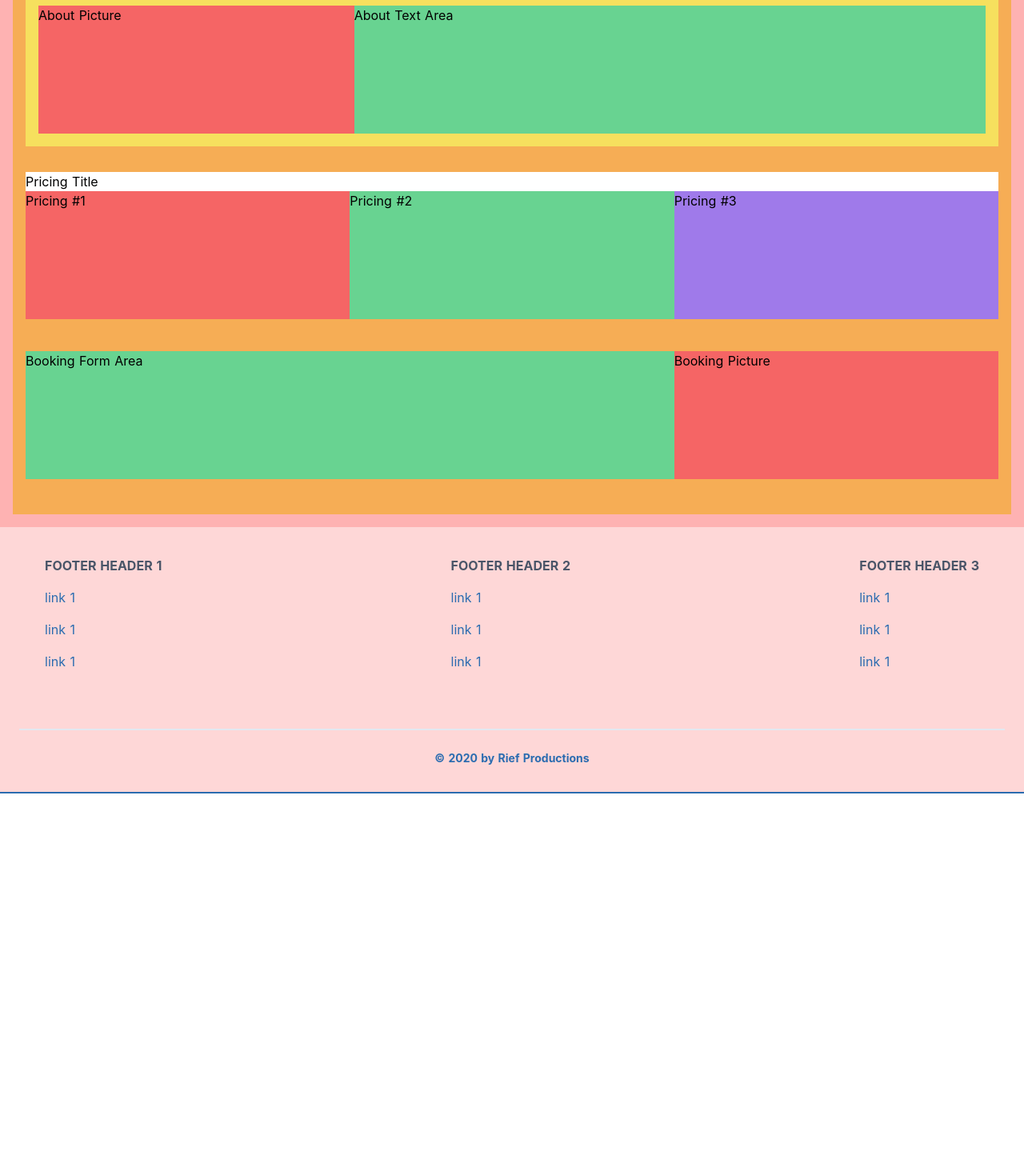
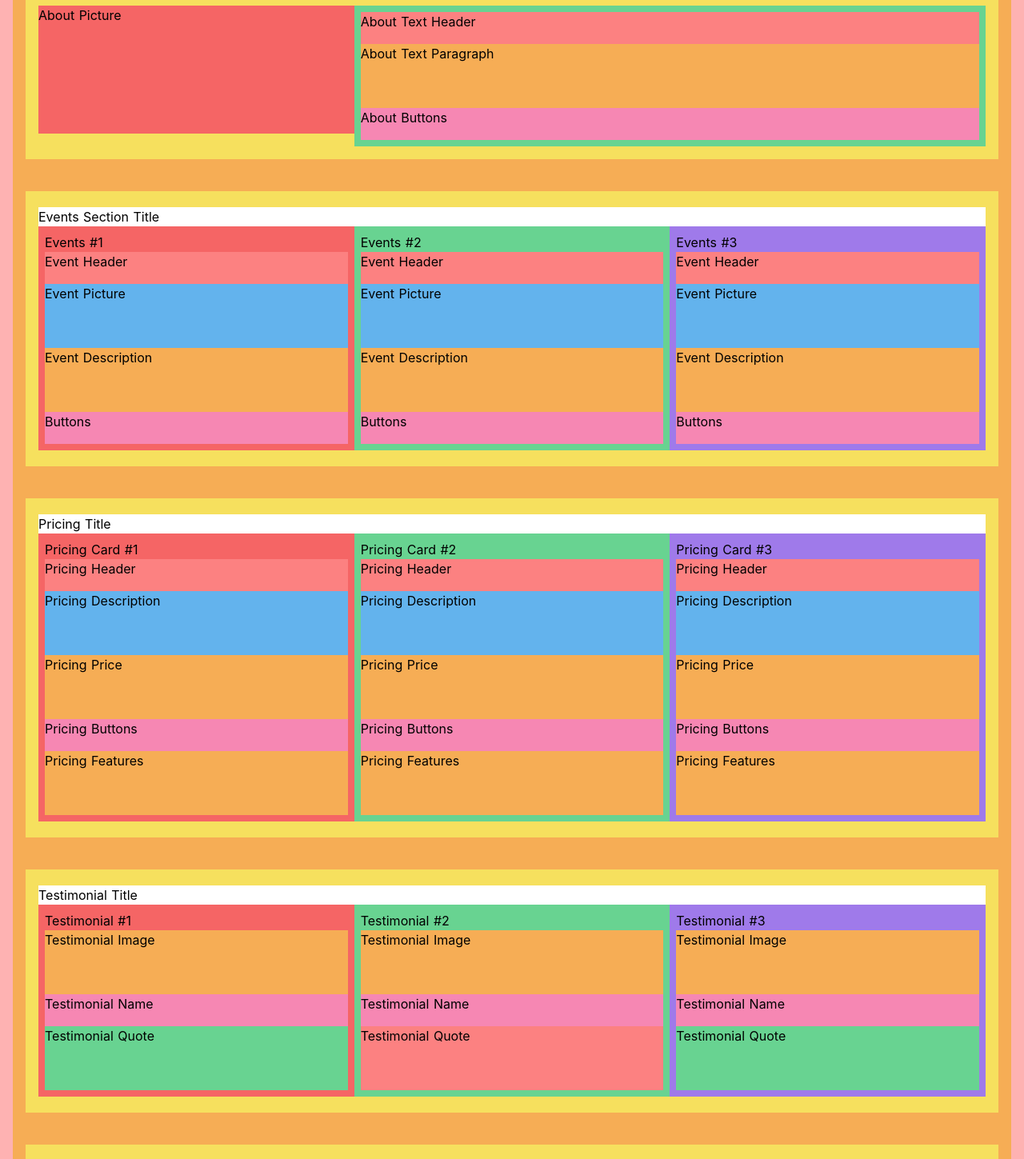
Before and after one commit to riefer02/band-app-nuxt, a Nuxt app: page / in a window 1280 px wide. Shown: the part 300-1749 px from the top of the page at 80% size. Before the commit the page ends 1292 px from the top, so only its background shows below. Built offline with nearby package versions, Linux system fonts and the light colour scheme; what vue-responsive-video-background-player would draw is missing.

Commit message:
new mobile first layout

```diff
--- a/components/about/About.vue
+++ b/components/about/About.vue
@@ -1,8 +1,10 @@
 <template>
-  <div class="h-56 bg-orange-400 py-5 px-4">
+  <div class="bg-orange-400 py-5 px-4">
     <div class="flex flex-col md:flex-row bg-yellow-400 px-4 py-4">
-      <div class="bg-green-400 w-full md:w-2/3 h-40 md:order-2">
-        About Text Area
+      <div class="bg-green-400 py-2 px-2 w-full md:w-2/3 md:order-2">
+        <div class="h-10 bg-red-400">About Text Header</div>
+        <div class="h-20 bg-orange-400">About Text Paragraph</div>
+        <div class="h-10 bg-pink-400">About Buttons</div>
       </div>
       <div class="bg-red-500 w-full md:w-1/3 h-40 md:order-1">
         About Picture
--- a/components/booking/Booking.vue
+++ b/components/booking/Booking.vue
@@ -1,8 +1,14 @@
 <template>
-  <div class="h-56 bg-orange-400 py-5 px-4">
-    <div class="flex bg-yellow-400">
-      <div class="block bg-green-400 w-2/3 h-40">Booking Form Area</div>
-      <div class="block bg-red-500 w-1/3 h-40">Booking Picture</div>
+  <div class="bg-orange-400 py-5 px-4">
+    <div class="bg-yellow-400 py-5 px-4">
+      <div class="flex flex-col md:flex-row bg-yellow-400">
+        <div class="block bg-red-500 w-full md:w-1/3 h-40 md:order-2">
+          Booking Picture
+        </div>
+        <div class="block bg-green-400 w-full md:w-2/3 h-40 md:order-1">
+          Booking Form Area
+        </div>
+      </div>
     </div>
   </div>
 </template>
--- /dev/null
+++ b/components/events/Events.vue
@@ -0,0 +1,36 @@
+<template>
+  <div class="bg-orange-400 py-5 px-4">
+    <div class="px-4 py-5 bg-yellow-400">
+      <div class="block bg-white">Events Section Title</div>
+      <div class="flex flex-col md:flex-row bg-yellow-400">
+        <div class="block bg-red-500 px-2 py-2 w-full md:w-1/3">
+          Events #1
+          <div class="h-10 bg-red-400">Event Header</div>
+          <div class="h-20 bg-blue-400">Event Picture</div>
+          <div class="h-20 bg-orange-400">Event Description</div>
+          <div class="h-10 bg-pink-400">Buttons</div>
+        </div>
+        <div class="block bg-green-400 px-2 py-2 w-full md:w-1/3">
+          Events #2
+          <div class="h-10 bg-red-400">Event Header</div>
+          <div class="h-20 bg-blue-400">Event Picture</div>
+          <div class="h-20 bg-orange-400">Event Description</div>
+          <div class="h-10 bg-pink-400">Buttons</div>
+        </div>
+        <div class="block bg-purple-500 px-2 py-2 w-full md:w-1/3">
+          Events #3
+          <div class="h-10 bg-red-400">Event Header</div>
+          <div class="h-20 bg-blue-400">Event Picture</div>
+          <div class="h-20 bg-orange-400">Event Description</div>
+          <div class="h-10 bg-pink-400">Buttons</div>
+        </div>
+      </div>
+    </div>
+  </div>
+</template>
+
+<script>
+export default {}
+</script>
+
+<style lang="scss" scoped></style>
--- a/components/pricing/Pricing.vue
+++ b/components/pricing/Pricing.vue
@@ -1,10 +1,34 @@
 <template>
-  <div class="h-56 bg-orange-400 py-5 px-4">
-    <div class="block bg-white">Pricing Title</div>
-    <div class="flex bg-yellow-400">
-      <div class="block bg-red-500 w-1/3 h-40">Pricing #1</div>
-      <div class="block bg-green-400 w-1/3 h-40">Pricing #2</div>
-      <div class="block bg-purple-500 w-1/3 h-40">Pricing #3</div>
+  <div class="bg-orange-400 py-5 px-4">
+    <div class="px-4 py-5 bg-yellow-400">
+      <div class="block bg-white">Pricing Title</div>
+      <div class="flex flex-col md:flex-row bg-yellow-400">
+        <div class="block bg-red-500 w-full px-2 py-2 md:w-1/3">
+          Pricing Card #1
+          <div class="h-10 bg-red-400">Pricing Header</div>
+          <div class="h-20 bg-blue-400">Pricing Description</div>
+          <div class="h-20 bg-orange-400">Pricing Price</div>
+          <div class="h-10 bg-pink-400">Pricing Buttons</div>
+          <div class="h-20 bg-orange-400">Pricing Features</div>
+        </div>
+
+        <div class="block bg-green-400 w-full px-2 py-2 md:w-1/3">
+          Pricing Card #2
+          <div class="h-10 bg-red-400">Pricing Header</div>
+          <div class="h-20 bg-blue-400">Pricing Description</div>
+          <div class="h-20 bg-orange-400">Pricing Price</div>
+          <div class="h-10 bg-pink-400">Pricing Buttons</div>
+          <div class="h-20 bg-orange-400">Pricing Features</div>
+        </div>
+        <div class="block bg-purple-500 w-full px-2 py-2 md:w-1/3">
+          Pricing Card #3
+          <div class="h-10 bg-red-400">Pricing Header</div>
+          <div class="h-20 bg-blue-400">Pricing Description</div>
+          <div class="h-20 bg-orange-400">Pricing Price</div>
+          <div class="h-10 bg-pink-400">Pricing Buttons</div>
+          <div class="h-20 bg-orange-400">Pricing Features</div>
+        </div>
+      </div>
     </div>
   </div>
 </template>
--- /dev/null
+++ b/components/testimonial/Testimonial.vue
@@ -0,0 +1,33 @@
+<template>
+  <div class="bg-orange-400 py-5 px-4">
+    <div class="px-4 py-5 bg-yellow-400">
+      <div class="block bg-white">Testimonial Title</div>
+      <div class="flex flex-col md:flex-row bg-yellow-400">
+        <div class="block bg-red-500 w-full px-2 py-2 md:w-1/3">
+          Testimonial #1
+          <div class="h-20 bg-orange-400">Testimonial Image</div>
+          <div class="h-10 bg-pink-400">Testimonial Name</div>
+          <div class="h-20 bg-green-400">Testimonial Quote</div>
+        </div>
+        <div class="block bg-green-400 w-full px-2 py-2 md:w-1/3">
+          Testimonial #2
+          <div class="h-20 bg-orange-400">Testimonial Image</div>
+          <div class="h-10 bg-pink-400">Testimonial Name</div>
+          <div class="h-20 bg-red-400">Testimonial Quote</div>
+        </div>
+        <div class="block bg-purple-500 w-full px-2 py-2 md:w-1/3">
+          Testimonial #3
+          <div class="h-20 bg-orange-400">Testimonial Image</div>
+          <div class="h-10 bg-pink-400">Testimonial Name</div>
+          <div class="h-20 bg-green-400">Testimonial Quote</div>
+        </div>
+      </div>
+    </div>
+  </div>
+</template>
+
+<script>
+export default {}
+</script>
+
+<style lang="scss" scoped></style>
--- a/pages/index.vue
+++ b/pages/index.vue
@@ -8,9 +8,9 @@
     </div>
     <div class="container mx-auto bg-red-300 px-4 py-4">
       <div class="w-full overflow-hidden"><About /></div>
-
+      <div class="w-full overflow-hidden"><Events /></div>
       <div class="w-full overflow-hidden"><Pricing /></div>
-
+      <div class="w-full overflow-hidden"><Testimonial /></div>
       <div class="w-full overflow-hidden"><Booking /></div>
     </div>
     <div class="w-full overflow-hidden"><Footer /></div>
@@ -21,7 +21,9 @@
 import NavBar from '@/components/navigation/NavBar.vue'
 import Header from '@/components/header/Header.vue'
 import About from '@/components/about/About.vue'
+import Events from '@/components/events/Events.vue'
 import Pricing from '@/components/pricing/Pricing.vue'
+import Testimonial from '@/components/testimonial/Testimonial.vue'
 import Booking from '@/components/booking/Booking.vue'
 import Footer from '@/components/footer/Footer.vue'
 
@@ -31,13 +33,16 @@ export default {
     NavBar,
     Header,
     About,
+    Events,
     Pricing,
+    Testimonial,
     Booking,
     Footer,
   },
 }
 </script>
 
+Testimonal
 <style>
 @import url('https://fonts.googleapis.com/css2?family=Lobster&display=swap');
 /* Sample `apply` at-rules with Tailwind CSS
```
